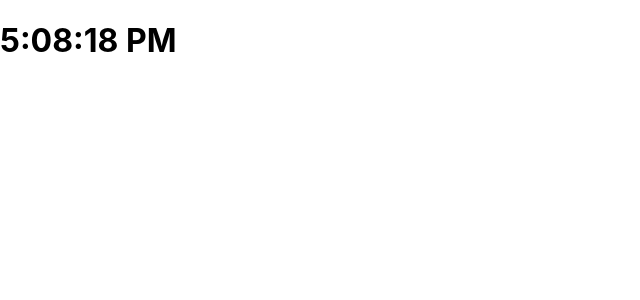
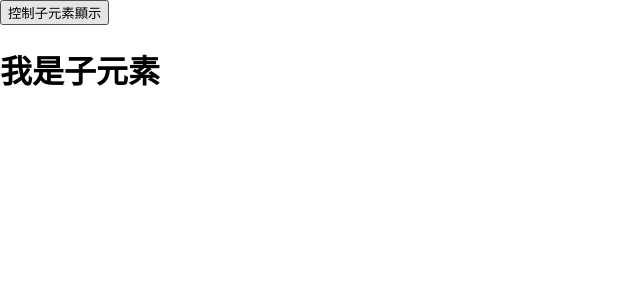
Before and after one commit to HuangNO1/my_react_demo_learn, a React (Create React App) app: page / in a window 1280 px wide. Shown: the top 300 px of the page, without its empty margins (0-640 px from the left). Built offline with nearby package versions, Linux system fonts and the light colour scheme.

Commit message:
父傳子控制

```diff
--- a/src/index.js
+++ b/src/index.js
@@ -1,4 +1,4 @@
-import React from "react";
+import React, { Children } from "react";
 import ReactDOM from "react-dom";
 import "./index.css";
 import App from "./App";
@@ -131,46 +131,46 @@ serviceWorker.unregister();
 // React State 相當於 Vue 的 Data
 // 用類組件實現
 
-class ClockClass extends React.Component {
-  // 構造函數
-  constructor(props) {
-    super(props)
-    // 狀態 (數據) -> View
-    this.state = {
-      time: new Date().toLocaleTimeString()
-    }
-  }
+// class ClockClass extends React.Component {
+//   // 構造函數
+//   constructor(props) {
+//     super(props)
+//     // 狀態 (數據) -> View
+//     this.state = {
+//       time: new Date().toLocaleTimeString()
+//     }
+//   }
 
-  render() {
-    // this.state.time = new Date().toLocaleTimeString();
-    return (
-      <div>
-        <h1>{this.state.time}</h1>
-      </div>
-    )
-  }
-  // 生命周期函數
-  // 組件渲染完成時調用的函數
-  componentDidMount() {
-    setInterval(() => {
-      // 錯誤的改變方式
-      // this.state.time = new Date().toLocaleTimeString();
-      // 正確的修改，使用 setState
-      // 切勿直接修改 state 數據，直接 state 重新渲染內容，需使用 setState
-      // setState 是異步
-      // 通過 this.setState 修改完數據後，並不會立即修改 DOM 裡面的內容
-      // react 會在這個修改函數內容所有設置改變後，統一對比虛擬 DOM 對象，然後再統一修改，提升性能
-      this.setState({
-        time: new Date().toLocaleTimeString()
-      })
-    }, 1000)
-  }
-}
+//   render() {
+//     // this.state.time = new Date().toLocaleTimeString();
+//     return (
+//       <div>
+//         <h1>{this.state.time}</h1>
+//       </div>
+//     )
+//   }
+//   // 生命周期函數
+//   // 組件渲染完成時調用的函數
+//   componentDidMount() {
+//     setInterval(() => {
+//       // 錯誤的改變方式
+//       // this.state.time = new Date().toLocaleTimeString();
+//       // 正確的修改，使用 setState
+//       // 切勿直接修改 state 數據，直接 state 重新渲染內容，需使用 setState
+//       // setState 是異步
+//       // 通過 this.setState 修改完數據後，並不會立即修改 DOM 裡面的內容
+//       // react 會在這個修改函數內容所有設置改變後，統一對比虛擬 DOM 對象，然後再統一修改，提升性能
+//       this.setState({
+//         time: new Date().toLocaleTimeString()
+//       })
+//     }, 1000)
+//   }
+// }
 
-ReactDOM.render(
-  <ClockClass />,
-  document.querySelector('#root')
-)
+// ReactDOM.render(
+//   <ClockClass />,
+//   document.querySelector('#root')
+// )
 
 // 不推薦的方法，因為跟組件 Dom 渲染綁在一起
 // setInterval(() => {
@@ -212,3 +212,64 @@ ReactDOM.render(
 //     )
 //   }
 // }
+
+// Props
+// 父傳子組件數據，單向流動，不能子傳父
+// props 可以設置默認值
+// 注意：props 可以傳遞函數，props 可以傳遞父函數的元素，就可以去修改父元素的 state，從而達到傳遞數據給父元素
+
+// 在父元素中使用 state 去控制子元素 props 的從而達到父元素數據傳遞給子元素
+
+class ParentCom extends React.Component {
+  constructor(props) {
+    super(props)
+    this.state = {
+      isAction: true
+    }
+
+    // 綁定事件
+    this.changeShow = this.changeShow.bind(this)
+  }
+
+  render() {
+    return (
+      <div>
+        <button onClick={this.changeShow}>控制子元素顯示</button>
+        <ChildrenCom isAction={this.state.isAction}/>
+      </div>
+    )
+  }
+
+  changeShow() {
+    this.setState({
+      isAction: !this.state.isAction
+    })
+  }
+}
+
+class ChildrenCom extends React.Component {
+  constructor(props) {
+    super(props)
+  }
+
+  render() {
+    let strClass = null;
+    if(this.props.isAction) {
+      strClass = 'active'
+    } else {
+      strClass = ''
+    }
+
+    return (
+      <div className={"content " + strClass}>
+        <h1>我是子元素</h1>
+      </div>
+    )
+  }
+}
+
+
+ReactDOM.render(
+  <ParentCom />,
+  document.querySelector('#root')
+)
```
